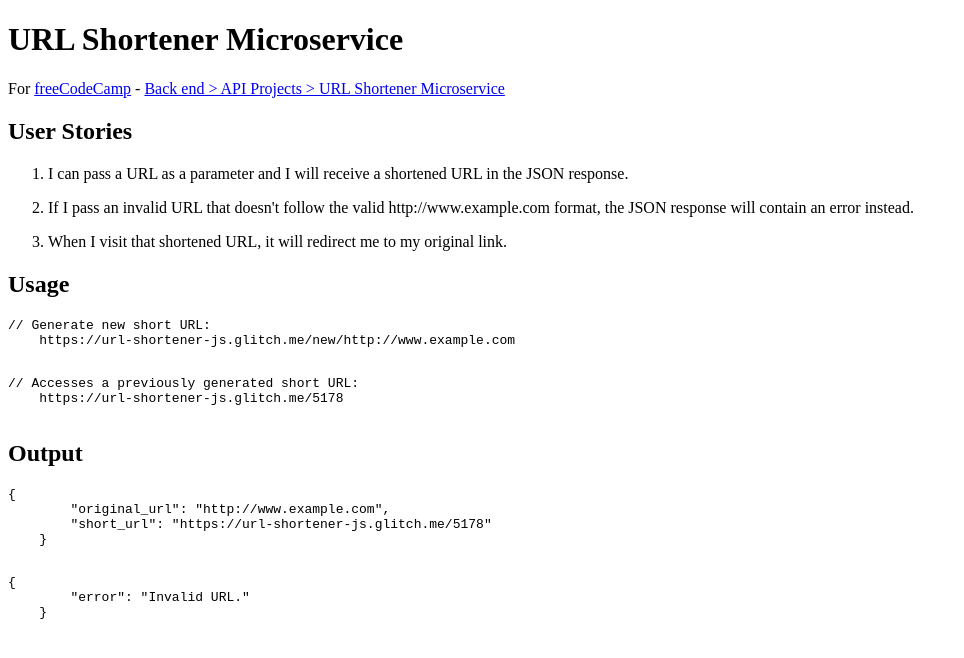
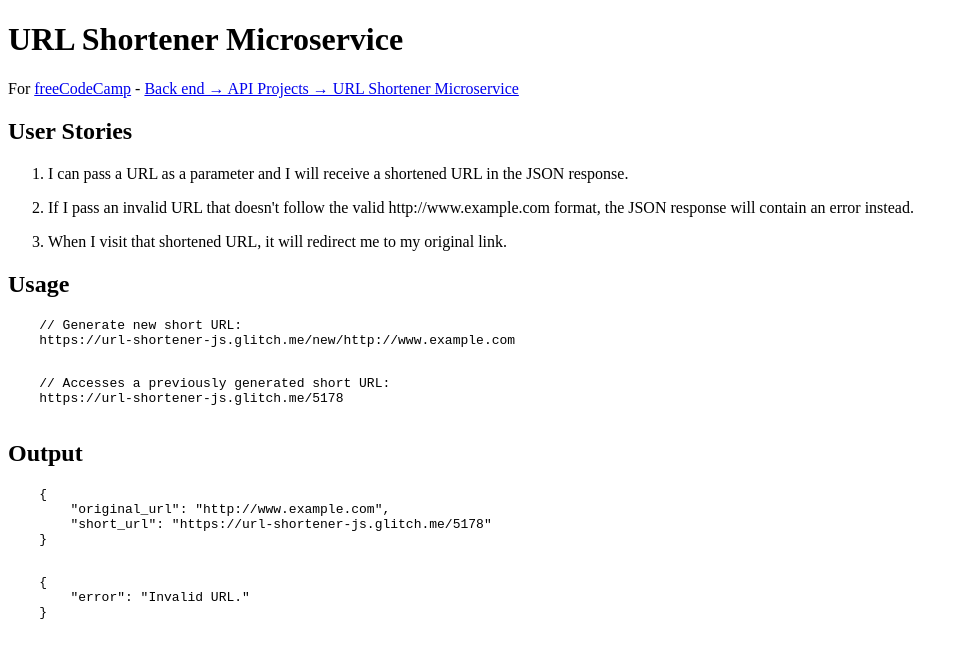
Before and after one commit to vkorbes/url-shortener-js, a website: page index.html in a window 1280 px wide. Shown: the whole page, without its empty margins (0-964 px from the left). Drawn offline with Linux system fonts and the light colour scheme.

Commit message:
🌉🍠 Updated with Glitch

```diff
--- a/index.html
+++ b/index.html
@@ -11,7 +11,7 @@
 
     <h1 id="urlshortenermicroservice">URL Shortener Microservice</h1>
 
-    <p>For <a href="http://freecodecamp.com">freeCodeCamp</a> - <a href="https://www.freecodecamp.org/challenges/url-shortener-microservice">Back end > API Projects > URL Shortener Microservice</a></p>
+    <p>For <a href="http://freecodecamp.com">freeCodeCamp</a> - <a href="https://www.freecodecamp.org/challenges/url-shortener-microservice">Back end → API Projects → URL Shortener Microservice</a></p>
 
     <h2 id="userstories">User Stories</h2>
 
@@ -32,23 +32,23 @@
 
     <h2 id="usage">Usage</h2>
 
-    <pre><code>// Generate new short URL:
+    <pre><code>    // Generate new short URL:
     https://url-shortener-js.glitch.me/new/http://www.example.com
     </code></pre>
 
-    <pre><code>// Accesses a previously generated short URL:
+    <pre><code>    // Accesses a previously generated short URL:
     https://url-shortener-js.glitch.me/5178
     </code></pre>
 
     <h2 id="output">Output</h2>
 
-    <pre><code>{
+    <pre><code>    {
         "original_url": "http://www.example.com",
         "short_url": "https://url-shortener-js.glitch.me/5178"
     }
     </code></pre>
 
-    <pre><code>{
+    <pre><code>    {
         "error": "Invalid URL."
     }
     </code></pre>
```
